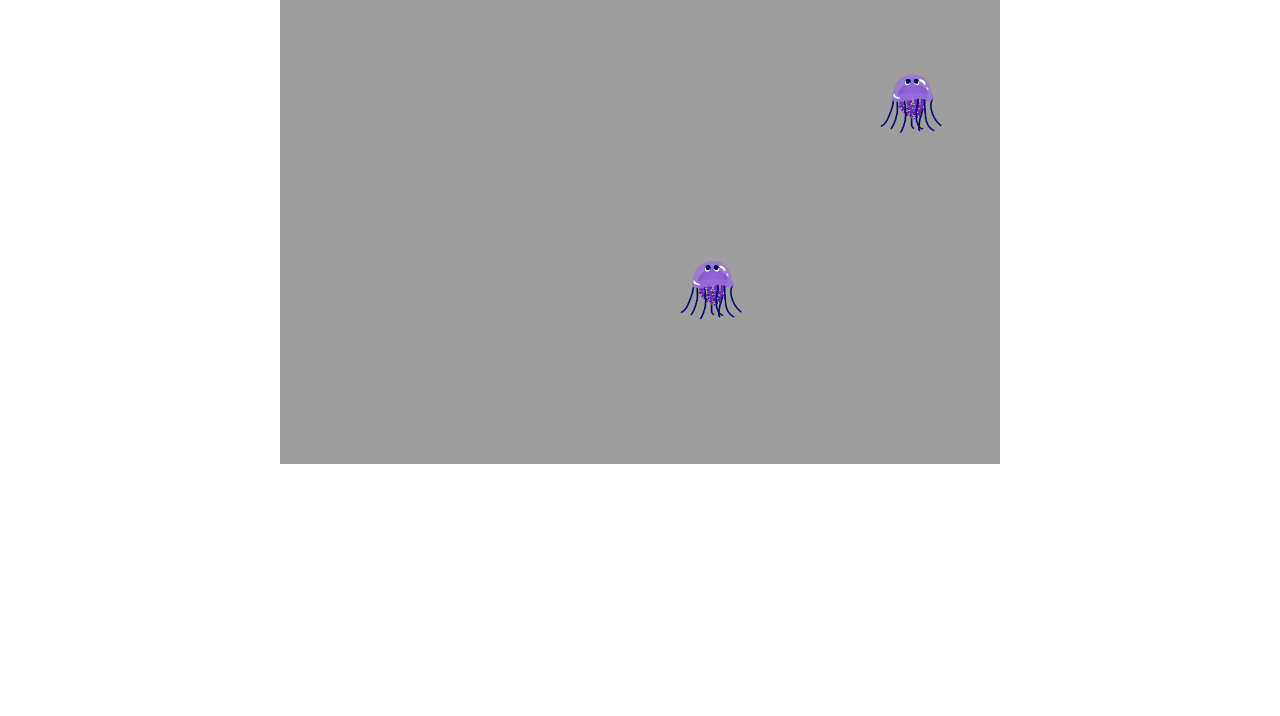
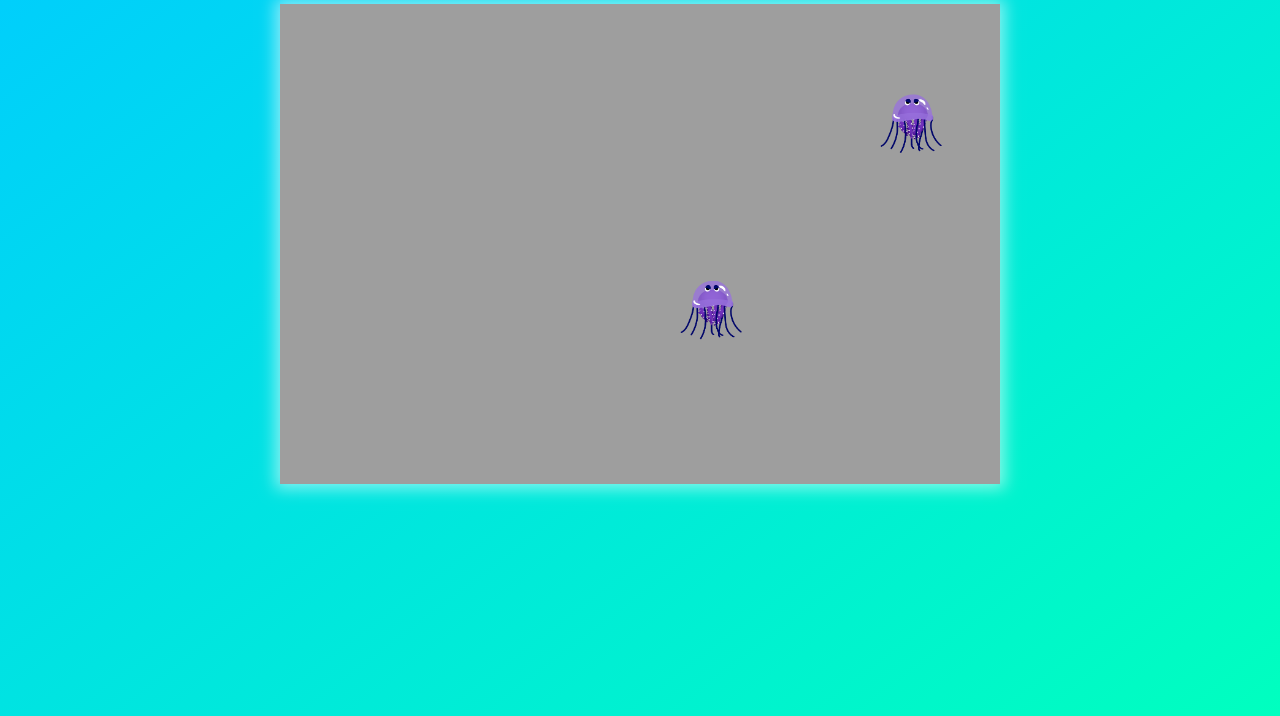
Before and after one commit to MikeSchauber/Sharky-2D-Game, a plain HTML site: page index.html in a window 1280 px wide. Shown: the part 100-816 px from the top of the page. Drawn offline with Linux system fonts and the light colour scheme.

Commit message:
setting sound camera movement and style

```diff
--- a/levels/level1.js
+++ b/levels/level1.js
@@ -1,3 +1,5 @@
+const level1Soundtrack = "audio/Shark game song.mp3"
+const level1Ending = 2250;
 const level1 = new Level(
     [
         new JellyFish(1100),
@@ -8,30 +10,31 @@ const level1 = new Level(
         new Endboss()
     ],
     [
-        new BackgroundObject("img/3. Background/Layers/5. Water/D2.png", -720, 720, 480),
-        new BackgroundObject("img/3. Background/Layers/4.Fondo 2/D2.png", -720, 720, 400),
-        new BackgroundObject("img/3. Background/Layers/3.Fondo 1/D2.png", -720, 720, 400),
+        new BackgroundObject("img/3. Background/Layers/5. Water/D2.png", -720, 720, 480, 0.2),
+        new BackgroundObject("img/3. Background/Layers/4.Fondo 2/D2.png", -720, 720, 400, 0.2),
+        new BackgroundObject("img/3. Background/Layers/3.Fondo 1/D2.png", -720, 720, 400, 0.2),
         new BackgroundObject("img/3. Background/Layers/2. Floor/D2.png", -720, 720, 350),
         new BackgroundObject("img/3. Background/Layers/5. Water/D1.png", 0, 720, 480),
-        new BackgroundObject("img/3. Background/Layers/4.Fondo 2/D1.png", 0, 720, 400),
-        new BackgroundObject("img/3. Background/Layers/3.Fondo 1/D1.png", 0, 720, 400),
-        new BackgroundObject("img/3. Background/Layers/2. Floor/D1.png", 0, 720, 350),
+        new BackgroundObject("img/3. Background/Layers/4.Fondo 2/D1.png", 0, 720, 400, 0.2),
+        new BackgroundObject("img/3. Background/Layers/3.Fondo 1/D1.png", 0, 720, 400, 0.2),
+        new BackgroundObject("img/3. Background/Layers/2. Floor/D1.png", 0, 720, 350, 0.2),
         new BackgroundObject("img/3. Background/Layers/5. Water/D2.png", 720, 720, 480),
-        new BackgroundObject("img/3. Background/Layers/4.Fondo 2/D2.png", 720, 720, 400),
-        new BackgroundObject("img/3. Background/Layers/3.Fondo 1/D2.png", 720, 720, 400),
-        new BackgroundObject("img/3. Background/Layers/2. Floor/D2.png", 720, 720, 350),
+        new BackgroundObject("img/3. Background/Layers/4.Fondo 2/D2.png", 720, 720, 400, 0.2),
+        new BackgroundObject("img/3. Background/Layers/3.Fondo 1/D2.png", 720, 720, 400, 0.2),
+        new BackgroundObject("img/3. Background/Layers/2. Floor/D2.png", 720, 720, 350, 0.2),
         new BackgroundObject("img/3. Background/Layers/5. Water/D1.png", 720 * 2, 720, 480),
-        new BackgroundObject("img/3. Background/Layers/4.Fondo 2/D1.png", 720 * 2, 720, 400),
-        new BackgroundObject("img/3. Background/Layers/3.Fondo 1/D1.png", 720 * 2, 720, 400),
-        new BackgroundObject("img/3. Background/Layers/2. Floor/D1.png", 720 * 2, 720, 350),
+        new BackgroundObject("img/3. Background/Layers/4.Fondo 2/D1.png", 720 * 2, 720, 400, 0.2),
+        new BackgroundObject("img/3. Background/Layers/3.Fondo 1/D1.png", 720 * 2, 720, 400, 0.2),
+        new BackgroundObject("img/3. Background/Layers/2. Floor/D1.png", 720 * 2, 720, 350, 0.2),
         new BackgroundObject("img/3. Background/Layers/5. Water/D2.png", 720 * 3, 720, 480),
-        new BackgroundObject("img/3. Background/Layers/4.Fondo 2/D2.png", 720 * 3, 720, 400),
-        new BackgroundObject("img/3. Background/Layers/3.Fondo 1/D2.png", 720 * 3, 720, 400),
-        new BackgroundObject("img/3. Background/Layers/2. Floor/D2.png", 720 * 3, 720, 350),
+        new BackgroundObject("img/3. Background/Layers/4.Fondo 2/D2.png", 720 * 3, 720, 400, 0.2),
+        new BackgroundObject("img/3. Background/Layers/3.Fondo 1/D2.png", 720 * 3, 720, 400, 0.2),
+        new BackgroundObject("img/3. Background/Layers/2. Floor/D2.png", 720 * 3, 720, 350, 0.2),
     ],
     [
         new Light("img/3. Background/Layers/1. Light/1.png", 0),
-        new Light("img/3. Background/Layers/1. Light/2.png", 720),
+        new Light("img/3. Background/Layers/1. Light/2.png", 900),
     ],
-    2250
+    level1Ending,
+    level1Soundtrack
 );
--- a/models/background.class.js
+++ b/models/background.class.js
@@ -1,6 +1,6 @@
 class BackgroundObject extends MovableObject {
 
-    constructor(imagePath, x, w, h) {
+    constructor(imagePath, x, w, h, speed) {
         super().loadImage(imagePath);
         this.height = h;
         this.width = w;
--- a/models/character.class.js
+++ b/models/character.class.js
@@ -1,9 +1,9 @@
 class Character extends MovableObject {
-    x = 50;
-    y = 200;
+    x = 150;
+    y = 250;
     height = 160;
     width = 140;
-    speed = 4;
+    speed = 2;
     cameraRange = 0;
     cameraMovement = false;
     IMAGES_SWIM = [
@@ -24,34 +24,39 @@ class Character extends MovableObject {
     }
 
     animate() {
-        setInterval(() => {
+        this.animationFrame = () => {
             this.move();
-        }, 1000 / this.fps)
+            requestAnimationFrame(this.animationFrame);
+        };
+
+        requestAnimationFrame(this.animationFrame);
+
         setInterval(() => {
             this.moveAnimation();
-        }, 1000 / 8);
+        }, 1000 / 5);
     }
+
 
     setRightCameraRange() {
         if (this.cameraRange < 188 && this.cameraRange >= 0) {
-            this.cameraRange += 4;
+            this.cameraRange += 2;
         }
         this.movingCamera();
     }
 
     setLeftCameraRange() {
         if (this.cameraRange <= 188 && this.cameraRange > 0) {
-            this.cameraRange -= 4;
+            this.cameraRange -= 2;
         }
         this.movingCamera();
     }
 
     movingCamera() {
         if (this.cameraRange === 0) {
-            this.world.camera_x = -this.x + 46;
+            this.world.camera_x = -this.x + 96;
         }
         if (this.cameraRange === 188) {
-            this.world.camera_x = -this.x + this.cameraRange + 50;
+            this.world.camera_x = -this.x + this.cameraRange + 100;
         }
     }
 
@@ -59,13 +64,12 @@ class Character extends MovableObject {
         if (this.world.keyboard.RIGHT && this.x < this.world.level.level_end_x) {
             this.x += this.speed;
             this.setRightCameraRange();
+            this.leftDirection = false;
         }
         if (this.world.keyboard.LEFT && this.x > -500) {
             this.x -= this.speed;
             this.setLeftCameraRange();
             this.leftDirection = true;
-        } else {
-            this.leftDirection = false;
         }
         if (this.world.keyboard.UP && this.y > -70) {
             this.y -= this.speed;
@@ -77,21 +81,11 @@ class Character extends MovableObject {
 
     moveAnimation() {
         this.walking_sound.pause();
-        if (this.world.keyboard.RIGHT) {
+        if (this.world.keyboard.RIGHT || this.world.keyboard.LEFT || this.world.keyboard.UP || this.world.keyboard.DOWN) {
             this.animationPlay(this.IMAGES_SWIM);
             this.walking_sound.play();
-        }
-        if (this.world.keyboard.LEFT) {
-            this.animationPlay(this.IMAGES_SWIM);
-            this.walking_sound.play();
-        }
-        if (this.world.keyboard.UP) {
-            this.animationPlay(this.IMAGES_SWIM);
-            this.walking_sound.play();
-        }
-        if (this.world.keyboard.DOWN) {
-            this.animationPlay(this.IMAGES_SWIM);
-            this.walking_sound.play();
+            this.walking_sound.volume = 0.3;
         }
     }
+
 }
--- a/models/level.class.js
+++ b/models/level.class.js
@@ -3,11 +3,13 @@ class Level {
     backgroundObjects;
     lights;
     level_end_x;
+    levelSoundtrack;
 
-    constructor(enemies, backgroundObjects, lights, levelEnd) {
+    constructor(enemies, backgroundObjects, lights, levelEnd, levelSoundtrack) {
         this.enemies = enemies;
         this.backgroundObjects = backgroundObjects;
         this.lights = lights;
         this.level_end_x = levelEnd;
+        this.levelSoundtrack = levelSoundtrack;
     }
 }
--- a/models/light.class.js
+++ b/models/light.class.js
@@ -1,5 +1,5 @@
 class Light extends MovableObject {
-    width = 600;
+    width = 900;
     height = 380;
     y = 0
 
--- a/models/world.class.js
+++ b/models/world.class.js
@@ -1,6 +1,7 @@
 class World {
     character = new Character();
     level = level1;
+    soundtrack;
     ctx;
     canvas;
     keyboard;
@@ -12,6 +13,9 @@ class World {
         this.keyboard = keyboard;
         this.draw();
         this.setWorld();
+        this.soundtrack = new Audio(this.level.levelSoundtrack);
+        // this.soundtrack.play();
+        this.soundtrack.volume = 0.5
     }
 
     draw() {
--- a/style.css
+++ b/style.css
@@ -8,8 +8,25 @@ body {
     flex-direction: column;
     align-items: center;
     font-family: "luckiestGuy";
+    background: linear-gradient(143deg, #00ccff 0%, #00ffbf 100%);
+    background-repeat: no-repeat;
+    background-size: cover;
+    height: 100vh;
+    overflow: hidden
+}
+
+h1 {
+    background-image: linear-gradient(90deg, #4690a1 0%, #5dbed4 100%);
+    -webkit-background-clip: text;
+    -webkit-text-fill-color: transparent;
+    filter: drop-shadow(3px 0px 3px rgba(0, 0, 0, 0.671));
+    -webkit-text-stroke: 0.1px rgb(255, 255, 255);
+    font-size: 56px;
+    margin: 20px 0px;
+
 }
 
 canvas {
     background-color: black;
+    box-shadow: 0px 0px 15px 5px rgba(255, 255, 255, 0.527);
 }
```
Also changed, not shown: 1 other file.
